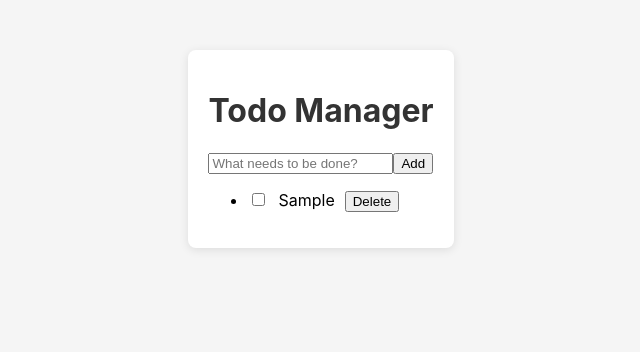
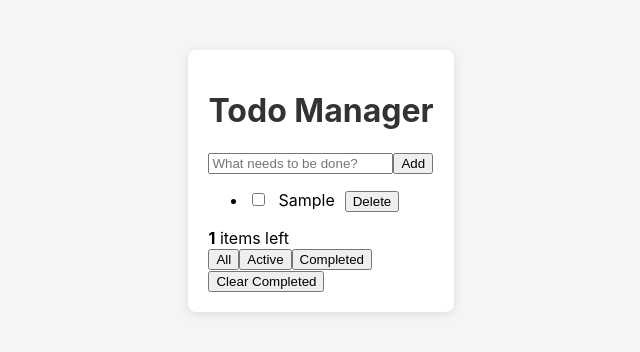
Before and after one commit to dvirdaniel26/todo-manager-project, a React (Vite) app: page / in a window 1280 px wide. Both pictures are taken after typing "Sample" into the empty fields and a click on the button "Add". Shown: the top 352 px of the page, without its empty margins (319-959 px from the left). Built offline with nearby package versions, Linux system fonts and the light colour scheme.

Commit message:
feat: implement filtering tasks and clear completed functionality

```diff
--- a/src/App.jsx
+++ b/src/App.jsx
@@ -1,6 +1,7 @@
 import { useState, useEffect } from 'react'
 import TodoInput from './components/TodoInput'
 import TodoList from './components/TodoList'
+import Filters from './components/Filters'
 import './App.css'
 
 function App() {
@@ -48,6 +49,21 @@ function App() {
     ))
   }
 
+  // Clear completed todos
+  const clearCompleted = () => {
+    setTodos(todos.filter(todo => !todo.completed))
+  }
+
+  // Calculate generic derived state
+  const activeCount = todos.filter(todo => !todo.completed).length
+
+  // Filter todos for display
+  const filteredTodos = todos.filter(todo => {
+    if (filter === 'active') return !todo.completed
+    if (filter === 'completed') return todo.completed
+    return true
+  })
+
   return (
     <div className="app-container">
       <h1>Todo Manager</h1>
@@ -55,13 +71,20 @@ function App() {
       <TodoInput onAdd={addTodo} />
 
       <TodoList
-        todos={todos}
+        todos={filteredTodos}
         onToggle={toggleTodo}
         onDelete={deleteTodo}
         onEdit={editTodo}
       />
 
-      {/* Filters will go here later */}
+      {todos.length > 0 && (
+        <Filters
+          currentFilter={filter}
+          setFilter={setFilter}
+          activeCount={activeCount}
+          onClearCompleted={clearCompleted}
+        />
+      )}
     </div>
   )
 }
--- /dev/null
+++ b/src/components/Filters.jsx
@@ -0,0 +1,36 @@
+function Filters({ currentFilter, setFilter, activeCount, onClearCompleted }) {
+    return (
+        <div className="filters-container">
+            <div className="todo-count">
+                <strong>{activeCount}</strong> items left
+            </div>
+
+            <div className="filters">
+                <button
+                    className={currentFilter === 'all' ? 'selected' : ''}
+                    onClick={() => setFilter('all')}
+                >
+                    All
+                </button>
+                <button
+                    className={currentFilter === 'active' ? 'selected' : ''}
+                    onClick={() => setFilter('active')}
+                >
+                    Active
+                </button>
+                <button
+                    className={currentFilter === 'completed' ? 'selected' : ''}
+                    onClick={() => setFilter('completed')}
+                >
+                    Completed
+                </button>
+            </div>
+
+            <button className="clear-completed" onClick={onClearCompleted}>
+                Clear Completed
+            </button>
+        </div>
+    )
+}
+
+export default Filters
```
